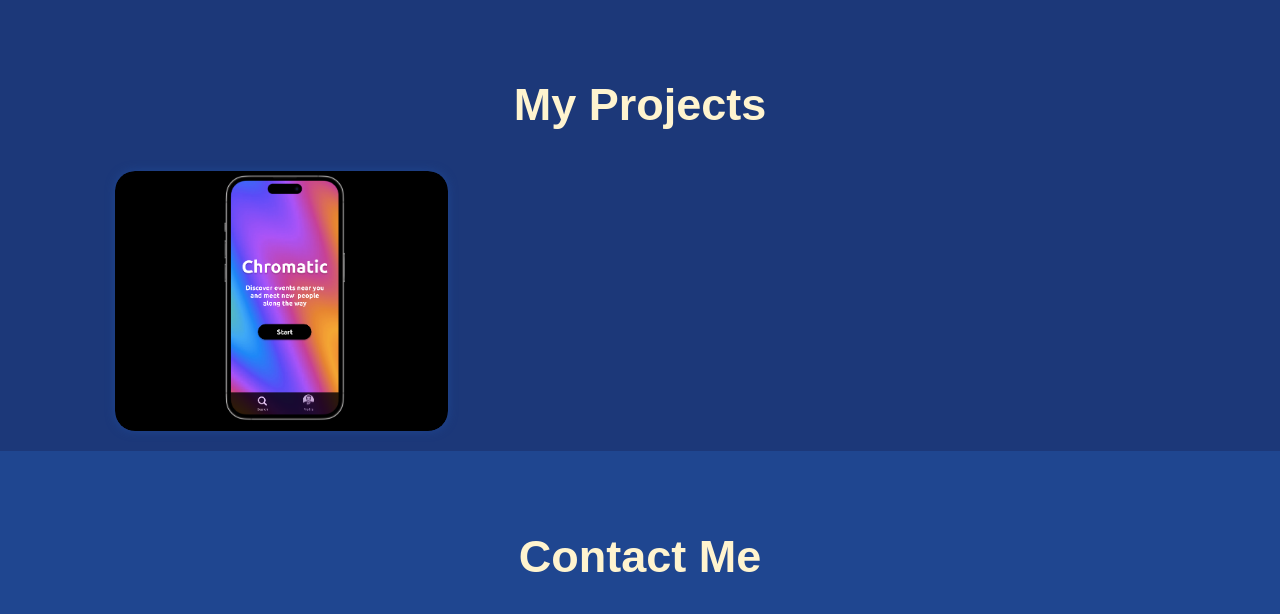
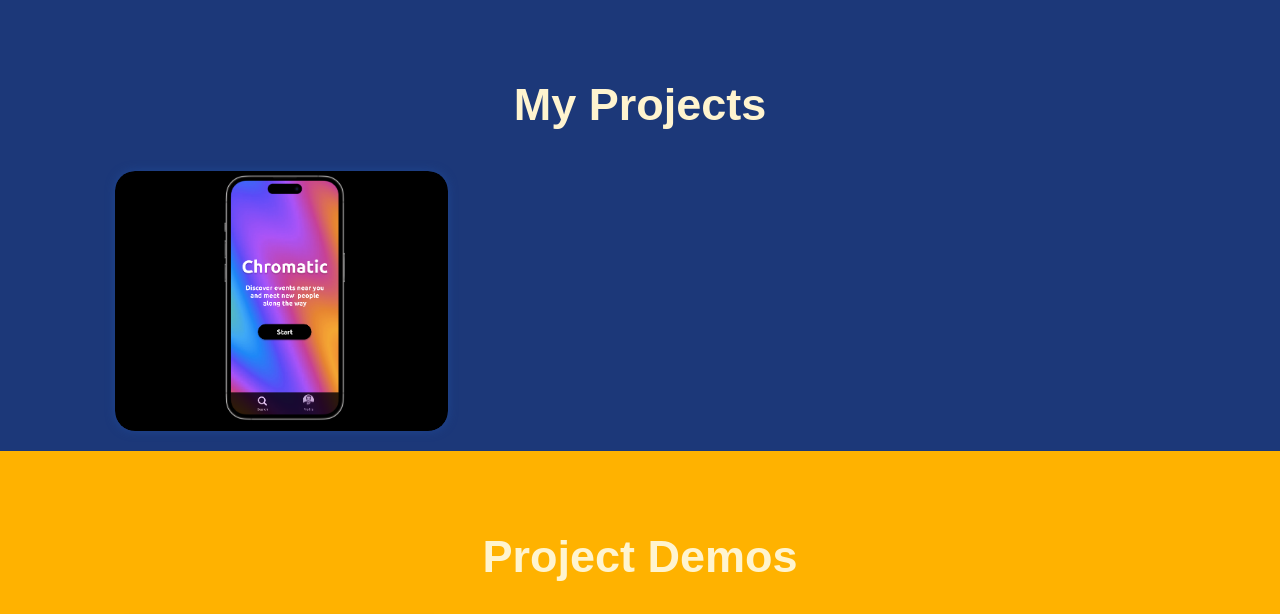
Before and after one commit to AlexDelasalle/alex-delasalle-portfolio, a PHP site: page / in a window 1280 px wide. Shown: the part 1433-2047 px from the top of the page. Run offline with PHP 8.4, Linux system fonts and the light colour scheme; some web fonts are replaced.

Commit message:
Added in chromatic video demo

```diff
--- a/css/style.css
+++ b/css/style.css
@@ -271,6 +271,13 @@ span {
   color: var(--second-bg-color);
 }
 
+.demos {
+  background: var(--main-color);
+}
+
+.demos h2 {
+  margin-bottom: 4rem;
+}
 .contact h2 {
   margin-bottom: 3rem;
 }
--- a/index.html
+++ b/index.html
@@ -113,6 +113,18 @@
       </div>
     </section>
 
+    <!-- Demos-->
+
+    <section class="demos" id="demos">
+      <h2 class="heading">Project Demos</h2>
+
+      <div class="portfolio-container">
+        <div class="portfolio-box">
+          <iframe width="560" height="315" src="https://www.youtube.com/embed/51tEn0XDvgE" title="YouTube video player" frameborder="0" allow="accelerometer; autoplay; clipboard-write; encrypted-media; gyroscope; picture-in-picture; web-share" allowfullscreen></iframe><iframe width="560" height="315" src="https://www.youtube.com/embed/51tEn0XDvgE" title="YouTube video player" frameborder="0" allow="accelerometer; autoplay; clipboard-write; encrypted-media; gyroscope; picture-in-picture; web-share" allowfullscreen></iframe>
+        </div>
+      </div>
+    </section>
+
     <!--Contact-->
 
     <section class="contact" id="contact">
```
